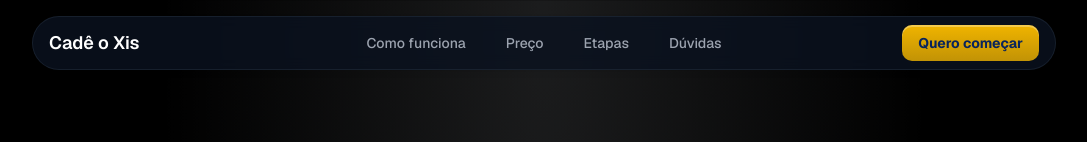
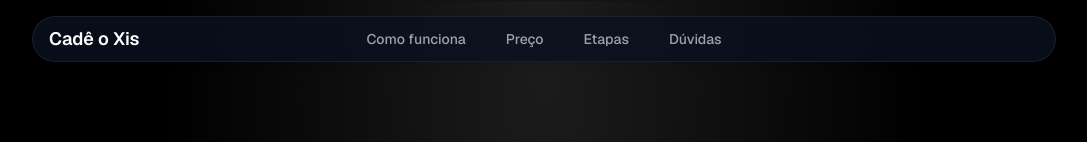
Before and after one commit to Alkaidai/cadeoxis-landing, a Next.js app in the folder template-sass-landing-page-main/: page / in a window 1280 px wide. Shown: the top 142 px of the page, without its empty margins (96-1183 px from the left). Built offline with nearby package versions, Linux system fonts and the light colour scheme.

Commit message:
mensagem

```diff
--- a/template-sass-landing-page-main/app/page.tsx
+++ b/template-sass-landing-page-main/app/page.tsx
@@ -126,16 +126,6 @@ export default function Home() {
           </a>
         </div>
 
-        <div className="flex items-center gap-4">
-          <a
-            href="https://pay.kiwify.com.br/2da9bZ8"
-            target="_blank"
-            rel="noopener noreferrer"
-            className="cursor-pointer rounded-md bg-gradient-to-b from-primary to-primary/80 px-4 py-2 text-center text-sm font-bold text-primary-foreground shadow-[0px_2px_0px_0px_rgba(255,255,255,0.3)_inset] transition duration-200 hover:-translate-y-0.5"
-          >
-            Quero começar
-          </a>
-        </div>
       </header>
 
       {/* Mobile Header */}
```
